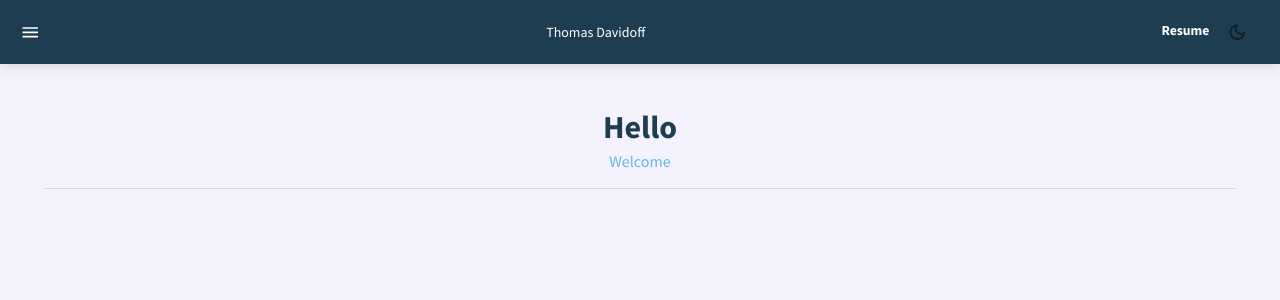
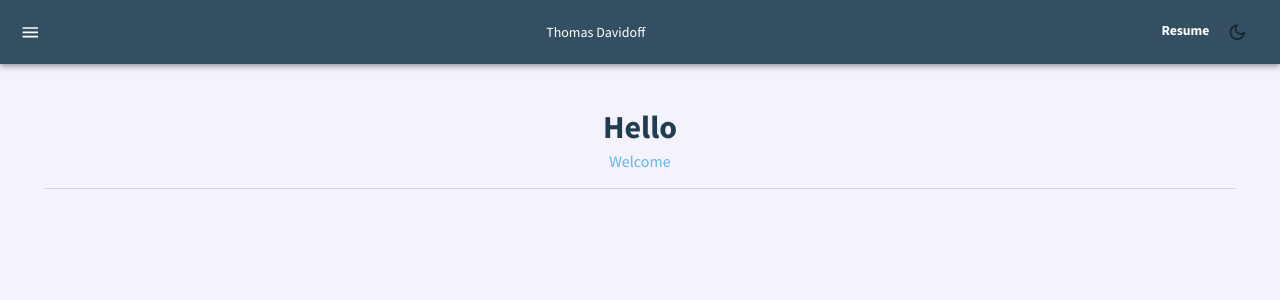
Before and after one commit to thomas-davidoff/personal-portfolio, a React (Vite) app: page / in a window 1280 px wide. Shown: the top 300 px of the page. Built offline with nearby package versions, Linux system fonts and the light colour scheme.

Commit message:
transparency on appbar

```diff
--- a/src/scenes/global/Appbar.jsx
+++ b/src/scenes/global/Appbar.jsx
@@ -11,31 +11,11 @@ import LightModeOutlinedIcon from "@mui/icons-material/LightModeOutlined";
 import DarkModeOutlinedIcon from "@mui/icons-material/DarkModeOutlined";
 import { drawerWidth } from 'src/scenes/global/sidebar/Sidebar';
 import { sidebarContext } from 'src/scenes/global/sidebar/SidebarContext';
-import { Divider } from '@mui/material';
+import { Divider, alpha, hexToRgb } from '@mui/material';
 import { Box } from '@mui/material';
 import { Button } from '@mui/material';
 import Link from '@mui/material/Link';
 
-// const drawerWidth = 240;
-
-const Main = styled('main', { shouldForwardProp: (prop) => prop !== 'open' })(
-  ({ theme, open }) => ({
-    flexGrow: 1,
-    padding: theme.spacing(3),
-    transition: theme.transitions.create('margin', {
-      easing: theme.transitions.easing.sharp,
-      duration: theme.transitions.duration.leavingScreen,
-    }),
-    marginLeft: `-${drawerWidth}px`,
-    ...(open && {
-      transition: theme.transitions.create('margin', {
-        easing: theme.transitions.easing.easeOut,
-        duration: theme.transitions.duration.enteringScreen,
-      }),
-      marginLeft: 0,
-    }),
-  }),
-);
 
 const AppBar = styled(MuiAppBar, {
   shouldForwardProp: (prop) => prop !== 'open',
@@ -72,8 +52,11 @@ export default function MyAppBar() {
       <AppBar
         position="fixed"
         open={sbIsOpen}
-        sx={{boxShadow:
-          '0px -15px 4px -1px rgba(0,0,0,0.2), 1px -17px 20px 0px rgba(0,0,0,0.14), 0px 2px 12px 0px rgba(0,0,0,0.12)'
+        sx={{
+          backgroundColor: alpha(theme.palette.primary.main, 0.9),
+
+          boxShadow:
+          '0px -15px 4px -1px rgba(0,,0,0.2), 1px -17px 20px 0px rgba(0,0,0,0.14), 0px 2px 12px 0px rgba(0,0,0,0.12)'
         }}
       >
         <Toolbar>
```
